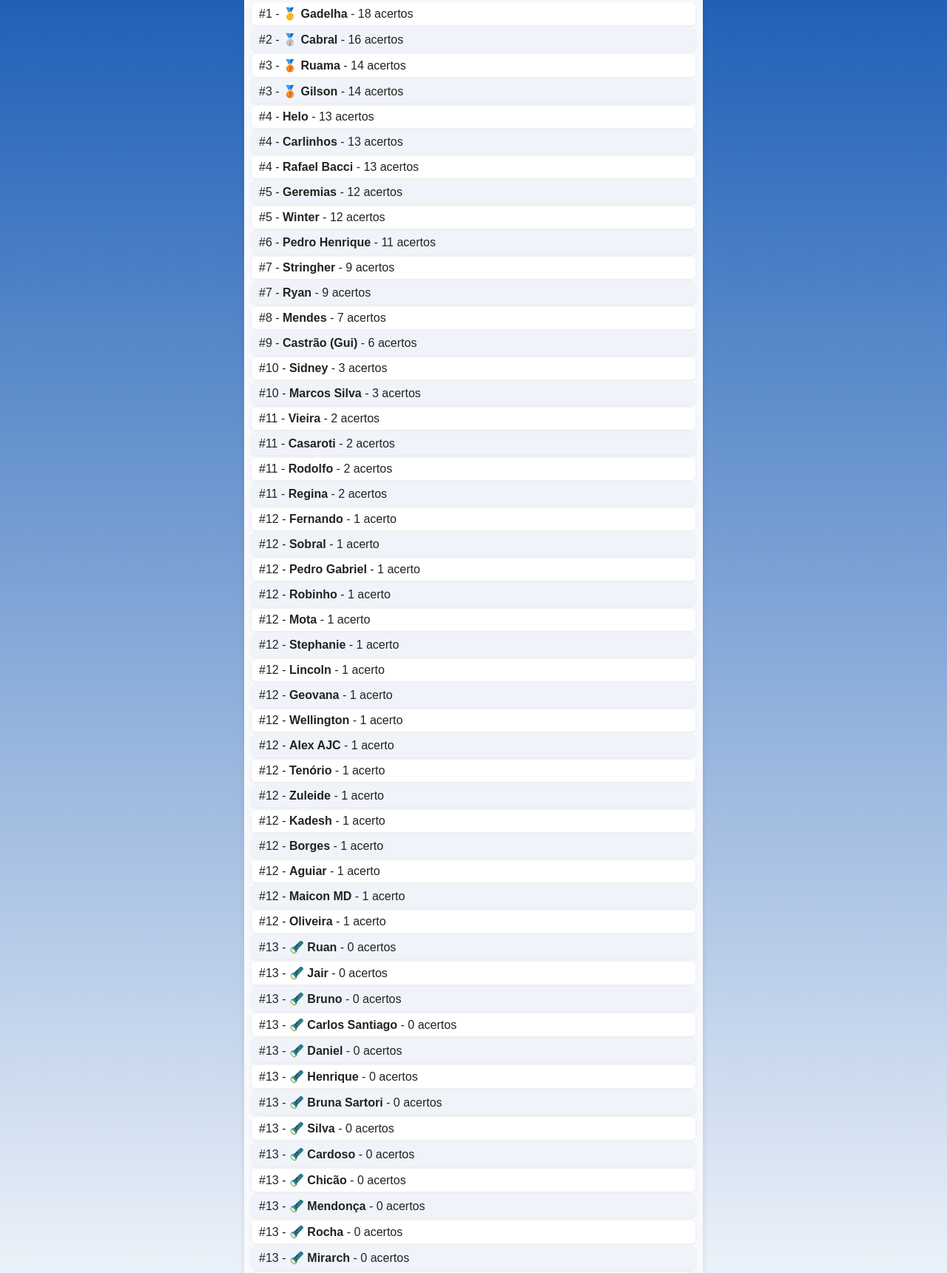
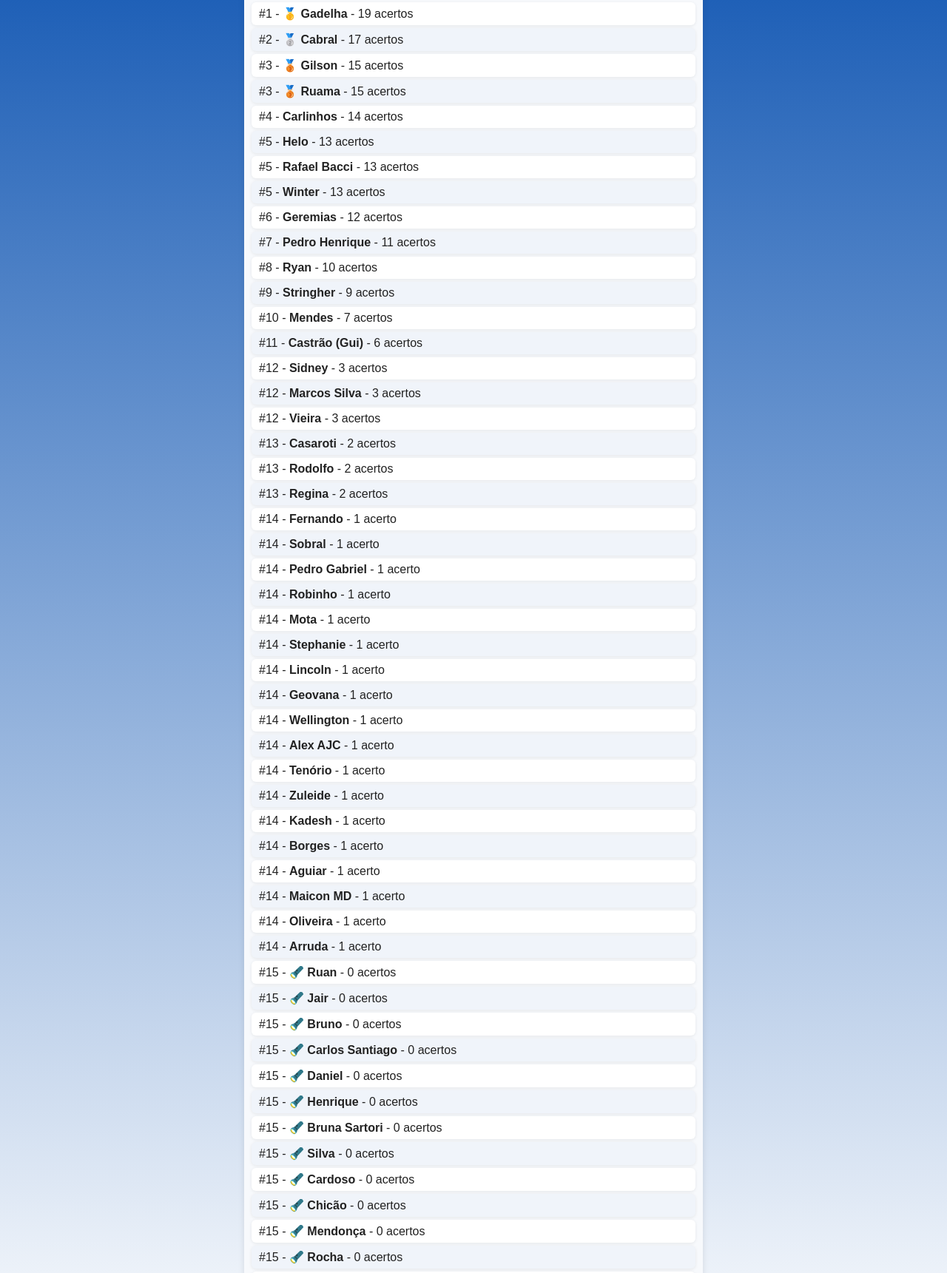
Before and after one commit to GadelhaGGO/Mundial-2025-L5, a plain HTML site: page index.html in a window 1280 px wide. Shown: the part 263-1984 px from the top of the page at 74% size. Drawn offline with Linux system fonts and the light colour scheme.

Commit message:
Update index.html

```diff
--- a/index.html
+++ b/index.html
@@ -95,69 +95,69 @@
   </header>
 
   <div class="container">
-    <div class="trofeu">🏆 Campeão: 🇫🇷 <strong>Paris Saint-Germain</strong></div>
-    <div class="finalistas">Chelsea 🇬🇧 <strong>vs</strong> 🇫🇷 Paris Saint-Germain</div>
+    <div class="trofeu">🏆 Campeão: <strong>Chelsea</strong></div>
+    <div class="finalistas">Chelsea 🇬🇧 3<strong>x</strong>0 🇫🇷 Paris Saint-Germain</div>
 
     <div class="ranking">
       <h2>🏆 Ranking final das Enquetes - Mundial de Clubes 2025 🌍</h2>
 
-      <div class="item">#1 - 🥇 <strong>Gadelha</strong> - 18 acertos</div>
-      <div class="item">#2 - 🥈 <strong>Cabral</strong> - 16 acertos</div>
-      <div class="item">#3 - 🥉 <strong>Ruama</strong> - 14 acertos</div>
-      <div class="item">#3 - 🥉 <strong>Gilson</strong> - 14 acertos</div>
-      <div class="item">#4 - <strong>Helo</strong> - 13 acertos</div>
-      <div class="item">#4 - <strong>Carlinhos</strong> - 13 acertos</div>
-      <div class="item">#4 - <strong>Rafael Bacci</strong> - 13 acertos</div>
-      <div class="item">#5 - <strong>Geremias</strong> - 12 acertos</div>
-      <div class="item">#5 - <strong>Winter</strong> - 12 acertos</div>
-      <div class="item">#6 - <strong>Pedro Henrique</strong> - 11 acertos</div>
-      <div class="item">#7 - <strong>Stringher</strong> - 9 acertos</div>
-      <div class="item">#7 - <strong>Ryan</strong> - 9 acertos</div>
-      <div class="item">#8 - <strong>Mendes</strong> - 7 acertos</div>
-      <div class="item">#9 - <strong>Castrão (Gui)</strong> - 6 acertos</div>
-      <div class="item">#10 - <strong>Sidney</strong> - 3 acertos</div>
-      <div class="item">#10 - <strong>Marcos Silva</strong> - 3 acertos</div>
-      <div class="item">#11 - <strong>Vieira</strong> - 2 acertos</div>
-      <div class="item">#11 - <strong>Casaroti</strong> - 2 acertos</div>
-      <div class="item">#11 - <strong>Rodolfo</strong> - 2 acertos</div>
-      <div class="item">#11 - <strong>Regina</strong> - 2 acertos</div>
+      <div class="item">#1 - 🥇 <strong>Gadelha</strong> - 19 acertos</div>
+      <div class="item">#2 - 🥈 <strong>Cabral</strong> - 17 acertos</div>
+      <div class="item">#3 - 🥉 <strong>Gilson</strong> - 15 acertos</div>
+      <div class="item">#3 - 🥉 <strong>Ruama</strong> - 15 acertos</div>
+      <div class="item">#4 - <strong>Carlinhos</strong> - 14 acertos</div>
+      <div class="item">#5 - <strong>Helo</strong> - 13 acertos</div>
+      <div class="item">#5 - <strong>Rafael Bacci</strong> - 13 acertos</div>
+      <div class="item">#5 - <strong>Winter</strong> - 13 acertos</div>
+      <div class="item">#6 - <strong>Geremias</strong> - 12 acertos</div>
+      <div class="item">#7 - <strong>Pedro Henrique</strong> - 11 acertos</div>
+      <div class="item">#8 - <strong>Ryan</strong> - 10 acertos</div>
+      <div class="item">#9 - <strong>Stringher</strong> - 9 acertos</div>
+      <div class="item">#10 - <strong>Mendes</strong> - 7 acertos</div>
+      <div class="item">#11 - <strong>Castrão (Gui)</strong> - 6 acertos</div>
+      <div class="item">#12 - <strong>Sidney</strong> - 3 acertos</div>
+      <div class="item">#12 - <strong>Marcos Silva</strong> - 3 acertos</div>
+      <div class="item">#12 - <strong>Vieira</strong> - 3 acertos</div>
+      <div class="item">#13 - <strong>Casaroti</strong> - 2 acertos</div>
+      <div class="item">#13 - <strong>Rodolfo</strong> - 2 acertos</div>
+      <div class="item">#13 - <strong>Regina</strong> - 2 acertos</div>
 
       <!-- 1 acerto -->
-      <div class="item">#12 - <strong>Fernando</strong> - 1 acerto</div>
-      <div class="item">#12 - <strong>Sobral</strong> - 1 acerto</div>
-      <div class="item">#12 - <strong>Pedro Gabriel</strong> - 1 acerto</div>
-      <div class="item">#12 - <strong>Robinho</strong> - 1 acerto</div>
-      <div class="item">#12 - <strong>Mota</strong> - 1 acerto</div>
-      <div class="item">#12 - <strong>Stephanie</strong> - 1 acerto</div>
-      <div class="item">#12 - <strong>Lincoln</strong> - 1 acerto</div>
-      <div class="item">#12 - <strong>Geovana</strong> - 1 acerto</div>
-      <div class="item">#12 - <strong>Wellington</strong> - 1 acerto</div>
-      <div class="item">#12 - <strong>Alex AJC</strong> - 1 acerto</div>
-      <div class="item">#12 - <strong>Tenório</strong> - 1 acerto</div>
-      <div class="item">#12 - <strong>Zuleide</strong> - 1 acerto</div>
-      <div class="item">#12 - <strong>Kadesh</strong> - 1 acerto</div>
-      <div class="item">#12 - <strong>Borges</strong> - 1 acerto</div>
-      <div class="item">#12 - <strong>Aguiar</strong> - 1 acerto</div>
-      <div class="item">#12 - <strong>Maicon MD</strong> - 1 acerto</div>
-      <div class="item">#12 - <strong>Oliveira</strong> - 1 acerto</div>
+      <div class="item">#14 - <strong>Fernando</strong> - 1 acerto</div>
+      <div class="item">#14 - <strong>Sobral</strong> - 1 acerto</div>
+      <div class="item">#14 - <strong>Pedro Gabriel</strong> - 1 acerto</div>
+      <div class="item">#14 - <strong>Robinho</strong> - 1 acerto</div>
+      <div class="item">#14 - <strong>Mota</strong> - 1 acerto</div>
+      <div class="item">#14 - <strong>Stephanie</strong> - 1 acerto</div>
+      <div class="item">#14 - <strong>Lincoln</strong> - 1 acerto</div>
+      <div class="item">#14 - <strong>Geovana</strong> - 1 acerto</div>
+      <div class="item">#14 - <strong>Wellington</strong> - 1 acerto</div>
+      <div class="item">#14 - <strong>Alex AJC</strong> - 1 acerto</div>
+      <div class="item">#14 - <strong>Tenório</strong> - 1 acerto</div>
+      <div class="item">#14 - <strong>Zuleide</strong> - 1 acerto</div>
+      <div class="item">#14 - <strong>Kadesh</strong> - 1 acerto</div>
+      <div class="item">#14 - <strong>Borges</strong> - 1 acerto</div>
+      <div class="item">#14 - <strong>Aguiar</strong> - 1 acerto</div>
+      <div class="item">#14 - <strong>Maicon MD</strong> - 1 acerto</div>
+      <div class="item">#14 - <strong>Oliveira</strong> - 1 acerto</div>
+      <div class="item">#14 - <strong>Arruda</strong> - 1 acerto</div>
 
-      <!-- 0 acertos -->
-      <div class="item">#13 - 🔦 <strong>Ruan</strong> - 0 acertos</div>
-      <div class="item">#13 - 🔦 <strong>Jair</strong> - 0 acertos</div>
-      <div class="item">#13 - 🔦 <strong>Bruno</strong> - 0 acertos</div>
-      <div class="item">#13 - 🔦 <strong>Carlos Santiago</strong> - 0 acertos</div>
-      <div class="item">#13 - 🔦 <strong>Daniel</strong> - 0 acertos</div>
-      <div class="item">#13 - 🔦 <strong>Henrique</strong> - 0 acertos</div>
-      <div class="item">#13 - 🔦 <strong>Bruna Sartori</strong> - 0 acertos</div>
-      <div class="item">#13 - 🔦 <strong>Silva</strong> - 0 acertos</div>
-      <div class="item">#13 - 🔦 <strong>Cardoso</strong> - 0 acertos</div>
-      <div class="item">#13 - 🔦 <strong>Chicão</strong> - 0 acertos</div>
-      <div class="item">#13 - 🔦 <strong>Mendonça</strong> - 0 acertos</div>
-      <div class="item">#13 - 🔦 <strong>Rocha</strong> - 0 acertos</div>
-      <div class="item">#13 - 🔦 <strong>Mirarch</strong> - 0 acertos</div>
-      <div class="item">#13 - 🔦 <strong>Derick</strong> - 0 acertos</div>
-      <div class="item">#13 - 🔦 <strong>Arruda</strong> - 0 acertos</div>
+      <!-- 0 acertos (lanterna) -->
+      <div class="item">#15 - 🔦 <strong>Ruan</strong> - 0 acertos</div>
+      <div class="item">#15 - 🔦 <strong>Jair</strong> - 0 acertos</div>
+      <div class="item">#15 - 🔦 <strong>Bruno</strong> - 0 acertos</div>
+      <div class="item">#15 - 🔦 <strong>Carlos Santiago</strong> - 0 acertos</div>
+      <div class="item">#15 - 🔦 <strong>Daniel</strong> - 0 acertos</div>
+      <div class="item">#15 - 🔦 <strong>Henrique</strong> - 0 acertos</div>
+      <div class="item">#15 - 🔦 <strong>Bruna Sartori</strong> - 0 acertos</div>
+      <div class="item">#15 - 🔦 <strong>Silva</strong> - 0 acertos</div>
+      <div class="item">#15 - 🔦 <strong>Cardoso</strong> - 0 acertos</div>
+      <div class="item">#15 - 🔦 <strong>Chicão</strong> - 0 acertos</div>
+      <div class="item">#15 - 🔦 <strong>Mendonça</strong> - 0 acertos</div>
+      <div class="item">#15 - 🔦 <strong>Rocha</strong> - 0 acertos</div>
+      <div class="item">#15 - 🔦 <strong>Mirarch</strong> - 0 acertos</div>
+      <div class="item">#15 - 🔦 <strong>Derick</strong> - 0 acertos</div>
     </div>
   </div>
 </body>
-                                </html>
+        </html>
```
